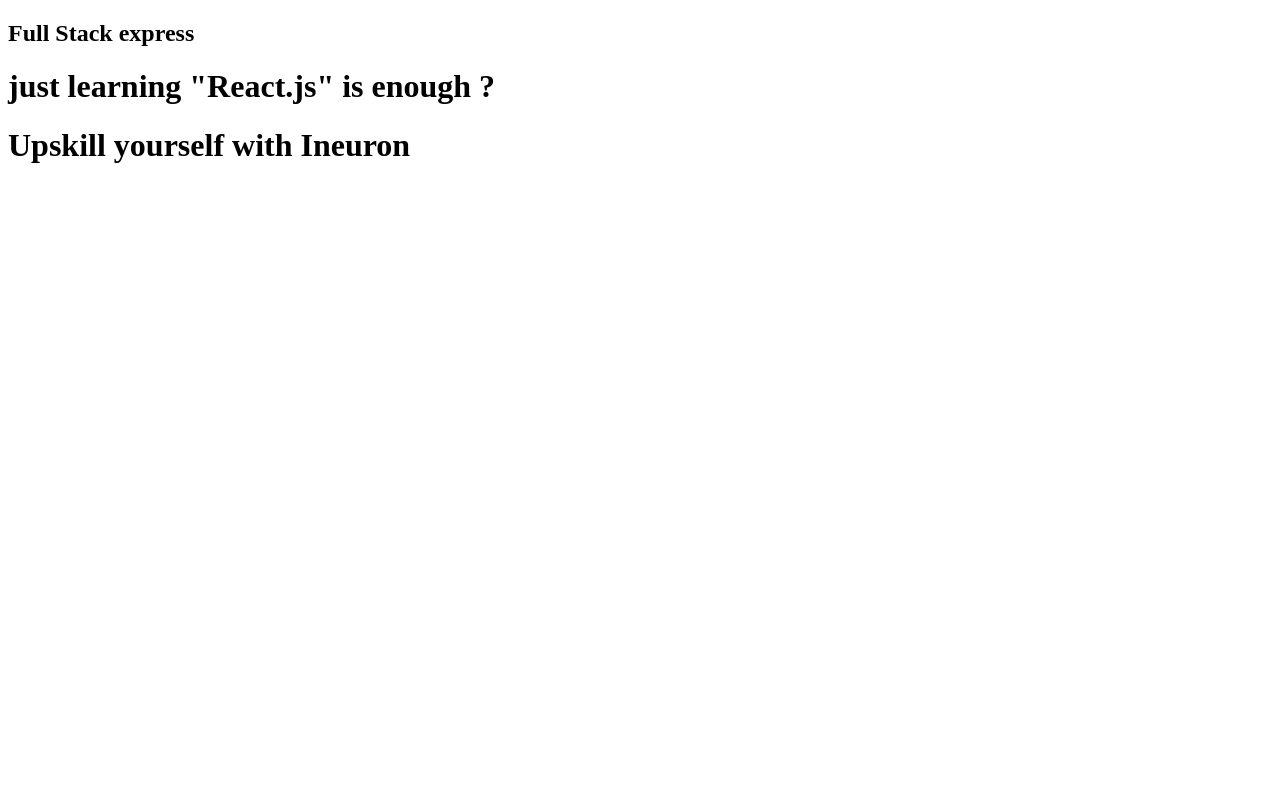
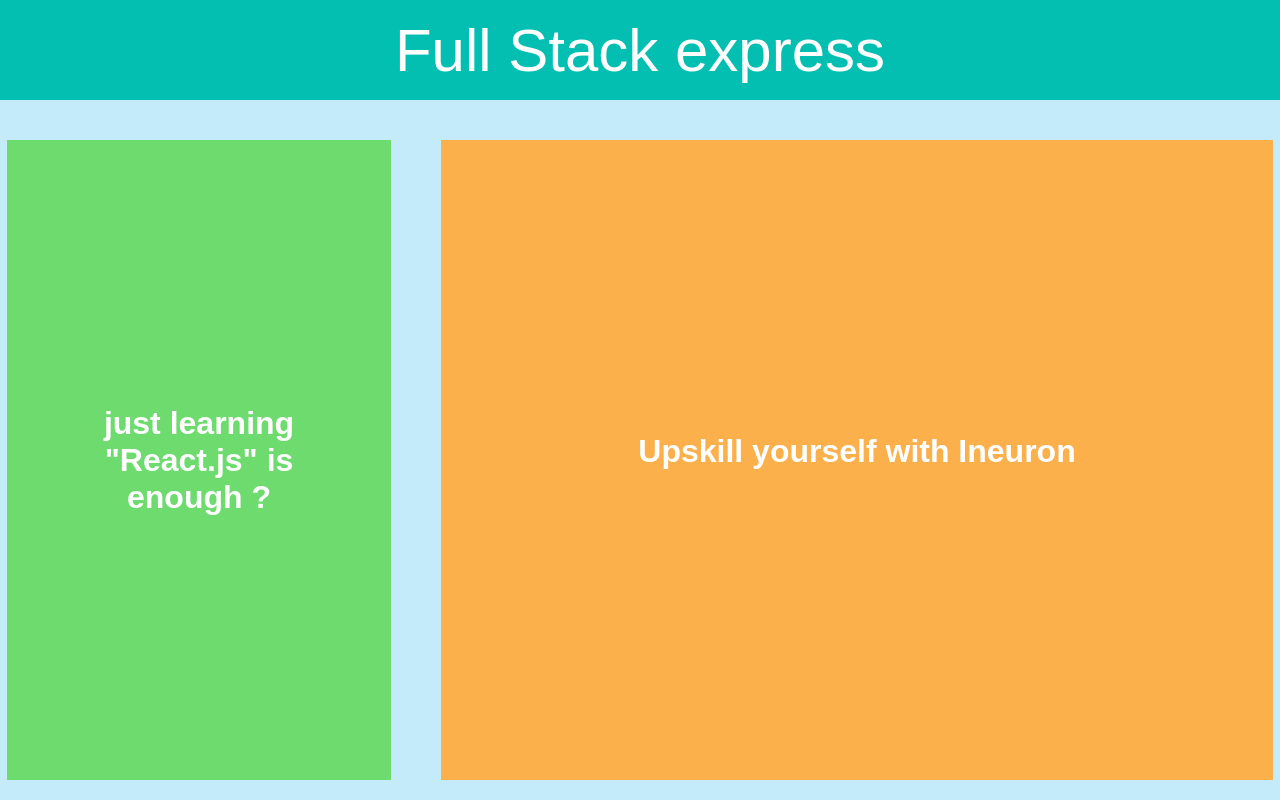
Before and after one commit to pankaj-kb/02-Css-Sample-Site, a plain HTML site: page index.html in a window 1280 px wide. Drawn offline with Linux system fonts and the light colour scheme.

Commit message:
done till article section

```diff
--- a/index.html
+++ b/index.html
@@ -11,7 +11,7 @@
     <nav>
         <h1>Full Stack express</h1>
     </nav>
-    <div>
+    <div class="hero">
         <div class="aside">
             <h1>just learning "React.js" is enough ?</h1>
         </div>
--- a/styles.css
+++ b/styles.css
@@ -0,0 +1,70 @@
+* {
+    margin: 0;
+    padding: 0;
+    border: none;
+    font-family: sans-serif;
+}
+
+body {
+    display: flex;
+    flex-direction: column;
+    justify-content: center;
+    align-items: center;
+    background-color: #C4EBF9;
+    color: #ffffff;
+    gap: 40px;
+}
+
+nav {
+    background-color: #02BFB1;
+    width: 100%;
+    height: 100px;
+    display: flex;
+    justify-content: center;
+    align-items: center;
+}
+
+nav h1 {
+    font-size: 60px;
+    font-weight: 500;
+}
+
+.hero {
+    display: flex;
+    /* justify-content:space-evenly; */
+    align-items: center;
+    gap: 50px;
+}
+
+.aside {
+    display: flex;
+    flex-direction: row;
+    justify-content: center;
+    align-items: center;
+    background-color: #6EDB6E;
+    height: 80vh;
+    width: 30vw;
+    position: relative;
+    /* right: 400px; */
+}
+
+.aside h1 {
+    width: 50%;
+    text-align: center;
+}
+
+.main {
+    background-color: #FBB04C;
+    display: flex;
+    flex-direction: column;
+    justify-content: center;
+    /* align-items: center; */
+    height: 80vh;
+    width: 65vw;
+}
+
+.article {
+    display: flex;
+    justify-content: center;
+    align-items: center;
+}
```
